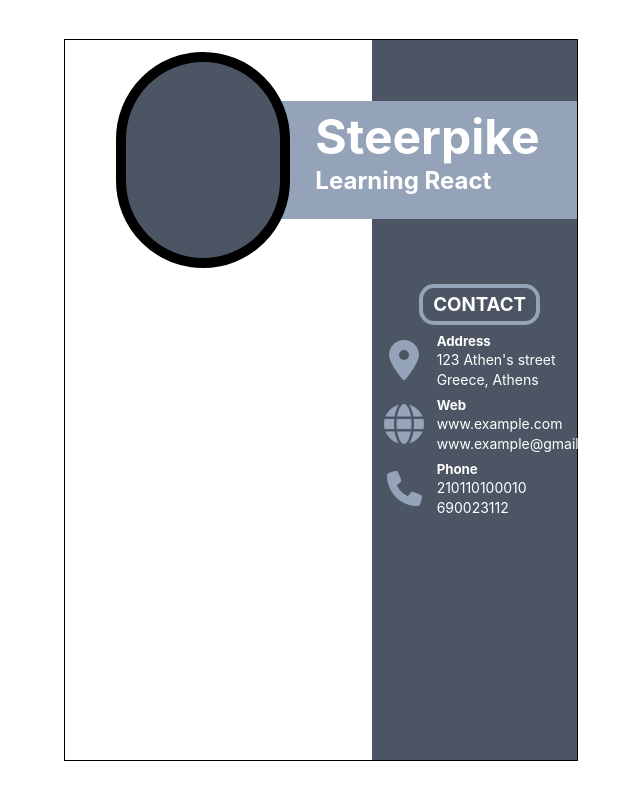
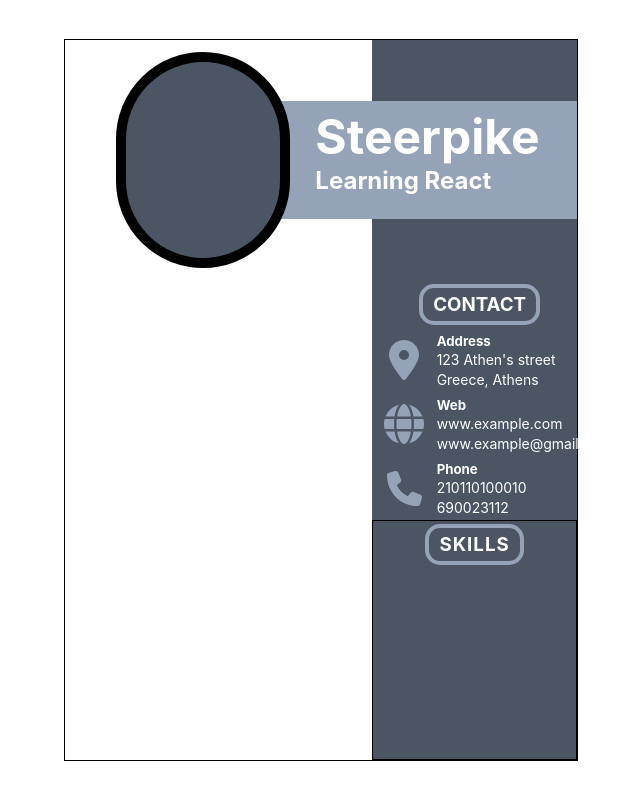
Before and after one commit to Kiwasthal/cv-app-revisited, a React (Create React App) app: page / in a window 1280 px wide. Shown: the whole page, without its empty margins (319-959 px from the left). Built offline with nearby package versions, Linux system fonts and the light colour scheme; the HTML template or start-up script is replaced by a standard one.

Commit message:
Modularized hover function initiated Skills.js

```diff
--- a/src/App.js
+++ b/src/App.js
@@ -4,6 +4,7 @@
 import styled from 'styled-components';
 import Title from './Components/Title';
 import Contact from './Components/Contact';
+import SKills from './Components/Skills';
 
 function App() {
   const [theme, setTheme] = useState({
@@ -47,6 +48,7 @@
         <Title />
         <Partition />
         <Contact />
+        <SKills />
       </ThemeProvider>
     </div>
   );
--- a/src/Components/Contact.js
+++ b/src/Components/Contact.js
@@ -1,11 +1,12 @@
 import styled, { ThemeContext } from 'styled-components';
-import { useState, useRef, useCallback, useContext } from 'react';
+import { useState, useContext } from 'react';
 import { FontAwesomeIcon } from '@fortawesome/react-fontawesome';
 import {
   faLocationDot,
   faGlobe,
   faPhone,
 } from '@fortawesome/free-solid-svg-icons';
+import useHover from './Hover';
 
 const Contact = () => {
   const addressMain = useInput("123 Athen's street");
@@ -113,33 +114,6 @@
   };
 };
 
-function useHover() {
-  const [value, setValue] = useState(false);
-
-  const handleMouseOver = useCallback(() => setValue(true), []);
-  const handleMouseOut = useCallback(() => setValue(false), []);
-  const ref = useRef();
-
-  const callbackRef = useCallback(
-    node => {
-      if (ref.current) {
-        ref.current.removeEventListener('mouseover', handleMouseOver);
-        ref.current.removeEventListener('mouseout', handleMouseOut);
-      }
-
-      ref.current = node;
-
-      if (ref.current) {
-        ref.current.addEventListener('mouseover', handleMouseOver);
-        ref.current.addEventListener('mouseout', handleMouseOut);
-      }
-    },
-    [handleMouseOver, handleMouseOut]
-  );
-
-  return [callbackRef, value];
-}
-
 const StyledContactContainer = styled.div`
   display: grid;
   grid-template-rows: 20% 1fr;
@@ -205,7 +179,7 @@
   border: 1px solid ${props => props.theme.main};
   transition: all 0.2s ease-in;
   &:hover {
-    border: 1px solid black;
+    border: 1px solid #fff;
     &:focus {
       padding: 4px;
       transform: scale(1.1);
--- /dev/null
+++ b/src/Components/Hover.js
@@ -0,0 +1,30 @@
+import { useState, useRef, useCallback } from 'react';
+
+function useHover() {
+  const [value, setValue] = useState(false);
+
+  const handleMouseOver = useCallback(() => setValue(true), []);
+  const handleMouseOut = useCallback(() => setValue(false), []);
+  const ref = useRef();
+
+  const callbackRef = useCallback(
+    node => {
+      if (ref.current) {
+        ref.current.removeEventListener('mouseover', handleMouseOver);
+        ref.current.removeEventListener('mouseout', handleMouseOut);
+      }
+
+      ref.current = node;
+
+      if (ref.current) {
+        ref.current.addEventListener('mouseover', handleMouseOver);
+        ref.current.addEventListener('mouseout', handleMouseOut);
+      }
+    },
+    [handleMouseOver, handleMouseOut]
+  );
+
+  return [callbackRef, value];
+}
+
+export default useHover;
--- /dev/null
+++ b/src/Components/Skills.js
@@ -0,0 +1,32 @@
+import { useState } from 'react';
+import styled from 'styled-components';
+
+const SKills = () => {
+  return (
+    <SkillsContainer>
+      <StyledSkillsHeader>SKILLS</StyledSkillsHeader>
+    </SkillsContainer>
+  );
+};
+
+const SkillsContainer = styled.div`
+  display: grid;
+  border: 1px solid black;
+  grid-template-rows: 20% 1fr;
+  grid-area: 3 / 2 / 4 / 3;
+  z-index: 1001;
+  position: relative;
+`;
+
+const StyledSkillsHeader = styled.h3`
+  letter-spacing: 1px;
+  transition: all 0.2s ease-in;
+  color: #fff;
+  justify-self: center;
+  align-self: center;
+  padding: 5px 10px;
+  border-radius: 15px;
+  border: 4px solid ${props => props.theme.main};
+`;
+
+export default SKills;
--- a/src/Components/Title.js
+++ b/src/Components/Title.js
@@ -1,30 +1,25 @@
 import styled from 'styled-components';
 import { useState } from 'react';
+import useHover from './Hover';
 
 const Title = props => {
   const header = useInput('Steerpike');
   const subHeader = useInput('Learning React');
-  const [hovered, setHovered] = useState(false);
-
-  const hoverHandler = () => (hovered ? setHovered(false) : setHovered(true));
+  const [hovered, isHovered] = useHover(false);
 
   return (
     <StyledTitle>
       <StyledImageHolder />
-      <StyledHeaderModal>
-        {hovered ? (
-          <StyledHeaderInput {...header} onMouseLeave={hoverHandler} />
+      <StyledHeaderModal ref={hovered}>
+        {isHovered ? (
+          <StyledHeaderInput {...header} />
         ) : (
-          <StyledMainHeader onMouseEnter={hoverHandler}>
-            {header['value']}
-          </StyledMainHeader>
+          <StyledMainHeader>{header['value']}</StyledMainHeader>
         )}
-        {hovered ? (
-          <StyledSubHeaderInput {...subHeader} onMouseLeave={hoverHandler} />
+        {isHovered ? (
+          <StyledSubHeaderInput {...subHeader} />
         ) : (
-          <StyledSubHeader onMouseEnter={hoverHandler}>
-            {subHeader['value']}
-          </StyledSubHeader>
+          <StyledSubHeader>{subHeader['value']}</StyledSubHeader>
         )}
       </StyledHeaderModal>
     </StyledTitle>
@@ -88,15 +83,29 @@
 `;
 
 const StyledHeaderInput = styled.input`
-  color: white;
-  grid-area: 2 / 2 / 3 / 3;
+  align-self: center;
+  grid-area: 2 / 2 / 3 /3;
+  width: 90%;
   height: 50%;
-  text-align: start;
-  background-color: black;
+  align-self: center;
+  background-color: ${props => props.theme.secondary};
+  color: ${props => props.theme.main};
+  font-size: 18px;
+  outline: none;
+  border: 1px solid ${props => props.theme.secondary};
+  transition: all 0.2s ease-in;
+  &:hover {
+    border: 1px solid #fff;
+    &:focus {
+      padding: 4px;
+      transform: scale(1.1);
+    }
+  }
 `;
 
 const StyledSubHeaderInput = styled(StyledHeaderInput)`
   grid-area: 3 / 2 / 4 /3;
+  align-self: flex-start;
 `;
 
 export default Title;
```
